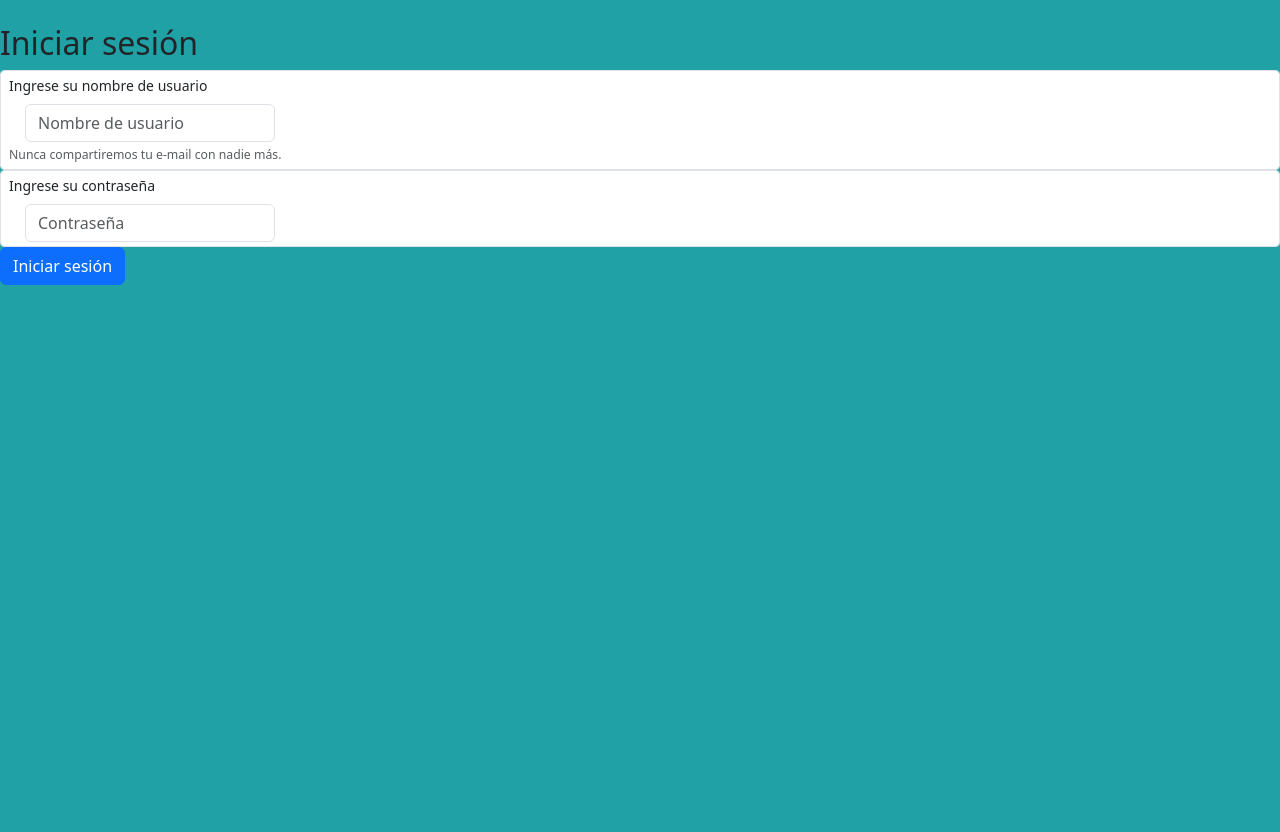
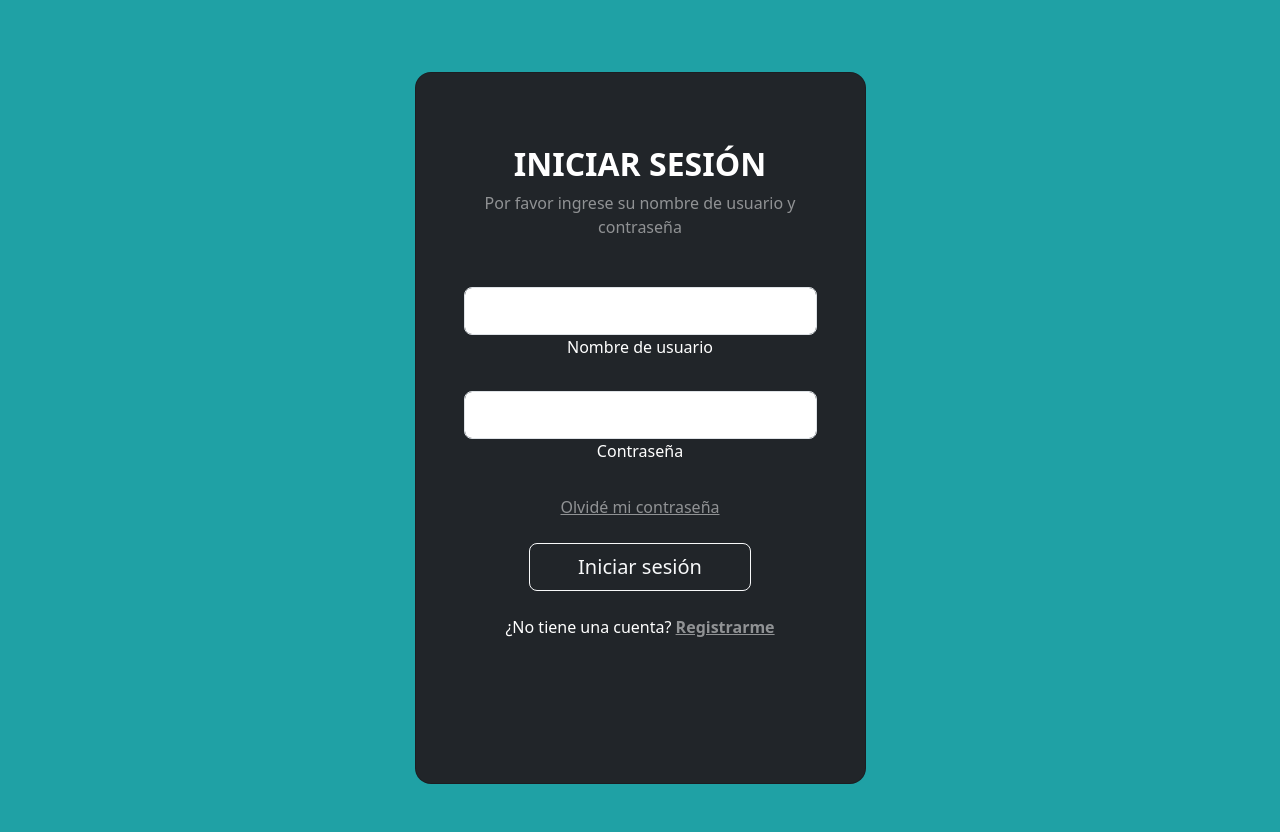
Before and after one commit to FacundoGazar/ferreteria_2-0, a Django app: page /iniciar_sesion/ in a window 1280 px wide. Shown: the part 56-888 px from the top of the page. Before the commit the page ends 341 px from the top, so only its background shows below. Run offline with Django 5.2, Linux system fonts and the light colour scheme.

Commit message:
Recuperacion de contraseña y decoradores para permisos de usuario

```diff
--- /dev/null
+++ b/iniciar_sesion/decoradores.py
@@ -0,0 +1,26 @@
+from django.http import HttpResponse
+from django.shortcuts import redirect
+
+def unauthenticated_user(view_func):
+    def wrapper_func(request, *args, **kwargs):
+        if request.user.is_authenticated:
+            return redirect("homepage")
+        else:
+            return view_func(request, *args, **kwargs)
+
+    return wrapper_func
+
+def allowed_users(allowed_roles=[]):
+    def decorator(view_func):
+        def wrapped_func(request, *args, **kwargs):
+
+            group = None
+            if request.user.groups.exist():
+                group = request.user.groups.all()[0].name
+
+            if group in allowed_roles:
+                return view_func(request, *args, **kwargs)
+            else:
+                return HttpResponse("No tiene autorizacion para visualizar esta pagina")
+        return wrapped_func
+    return decorator
--- a/iniciar_sesion/templates/authenticate/login.html
+++ b/iniciar_sesion/templates/authenticate/login.html
@@ -5,30 +5,50 @@
 
 <head>
   <meta charset="utf-8">
-  <title>{% block title %}Iniciar Sesión{% endblock %}</title>
+  <title></title>
 </head>
 
 <body>
   {% block content %}
-  <h2>Iniciar sesión</h2>
   <form method="post">
    {% csrf_token %}
-    <form>
-      <div class="form-control form-control-sm">
-        <div class="col-xs-3">
-          <label for="exampleUsername" class="form-label">Ingrese su nombre de usuario</label>
-          <input type="text" class="form-control mx-sm-3" name="username" aria-describedby="emailHelp" placeholder="Nombre de usuario" style="width: 250px;">
-          <div id="emailHelp" class="form-text">Nunca compartiremos tu e-mail con nadie más.</div>
+   <section class="vh-100 gradient-custom">
+    <div class="container py-5 h-80">
+      <div class="row d-flex justify-content-center align-items-center h-100">
+        <div class="col-12 col-md-8 col-lg-6 col-xl-5">
+          <div class="card bg-dark text-white" style="border-radius: 1rem;">
+            <div class="card-body p-5 text-center">
+
+              <div class="mb-md-5 mt-md-4 pb-5">
+
+                <h2 class="fw-bold mb-2 text-uppercase">Iniciar sesión</h2>
+                <p class="text-white-50 mb-5">Por favor ingrese su nombre de usuario y contraseña</p>
+
+                <div data-mdb-input-init class="form-outline form-white mb-4">
+                  <input type="text" name="username" class="form-control form-control-lg" />
+                  <label class="form-label" for="typeEmailX">Nombre de usuario</label>
+                </div>
+
+                <div data-mdb-input-init class="form-outline form-white mb-4">
+                  <input type="password" name="password" class="form-control form-control-lg" />
+                  <label class="form-label" for="typePasswordX">Contraseña</label>
+                </div>
+
+                <a class="small mb-5 pb-lg-2"><a class="text-white-50" href="{% url 'reset_password' %}">Olvidé mi contraseña</a>
+                <br>
+                <br>
+                <button data-mdb-button-init data-mdb-ripple-init class="btn btn-outline-light btn-lg px-5" type="submit">Iniciar sesión</button>
+                <br>
+                <br>
+                <p class="mb-0">¿No tiene una cuenta? <a href="#!" class="text-white-50 fw-bold">Registrarme</a>
+                </p>
+              </div>
+            </div>
+          </div>
         </div>
       </div>
-      <div class="form-control form-control-sm">
-        <div class="col-xs-3">
-          <label for="examplePassword1" class="form-label">Ingrese su contraseña</label>
-          <input type="password" class="form-control mx-sm-3" name="password" placeholder="Contraseña" style="width: 250px;">
-        </div>
-      </div>
-      <button type="submit" class="btn btn-primary">Iniciar sesión</button>
-    </form>
+    </div>
+  </section>
   </form>
 </body>
 
--- /dev/null
+++ b/iniciar_sesion/templates/authenticate/reset_contrasena_envio.html
@@ -0,0 +1,6 @@
+{% extends "homepage/base.html" %}
+
+{% block content %}
+<h1 class="display-1">¡Mail enviado!</h1>
+<h5 class="display-5">Se ha mandado a su mail un correo electronico con un token</h5>
+{% endblock %}
--- a/iniciar_sesion/urls.py
+++ b/iniciar_sesion/urls.py
@@ -1,7 +1,24 @@
 from django.urls import path
+from django.contrib.auth import views as auth_views
 from . import views
 
 urlpatterns = [
     path("", views.iniciar_sesion_view, name='iniciar_sesion'),
-    path("cerrar_sesion/", views.cerrar_sesion_view, name="cerrar_sesion")
+    path("cerrar_sesion/", views.cerrar_sesion_view, name="cerrar_sesion"),
+
+    path("reiniciar_contrasena/",
+         auth_views.PasswordResetView.as_view(template_name="authenticate/reset_contrasena.html"),
+         name="reset_password"),
+
+    path("reiniciar_contrasena_envio/",
+         auth_views.PasswordResetDoneView.as_view(template_name="authenticate/reset_contrasena_envio.html"),
+         name="password_reset_done"),
+
+    path("reiniciar/<uidb64>/<token>/",
+         auth_views.PasswordResetConfirmView.as_view(template_name="authenticate/reset_contrasena_token.html"),
+         name="password_reset_confirm"),
+
+    path("reiniciar_contrasena_exitoso",
+         auth_views.PasswordResetCompleteView.as_view(template_name="authenticate/reset_contrasena_exitoso.html"),
+         name="password_reset_complete"),
 ]
--- a/iniciar_sesion/views.py
+++ b/iniciar_sesion/views.py
@@ -1,9 +1,11 @@
 from django.shortcuts import render, redirect
 from django.contrib.auth import authenticate, login, logout
 from django.contrib import messages
+from .decoradores import unauthenticated_user
 
 # Create your views here.
 
+@unauthenticated_user
 def iniciar_sesion_view(request):
     if request.method == "POST":
         username = request.POST["username"]
```
Also changed, not shown: iniciar_sesion/templates/authenticate/reset_contrasena.html (added, +29 -0 lines), db.sqlite3, iniciar_sesion/templates/authenticate/reset_contrasena_token.html (added).
